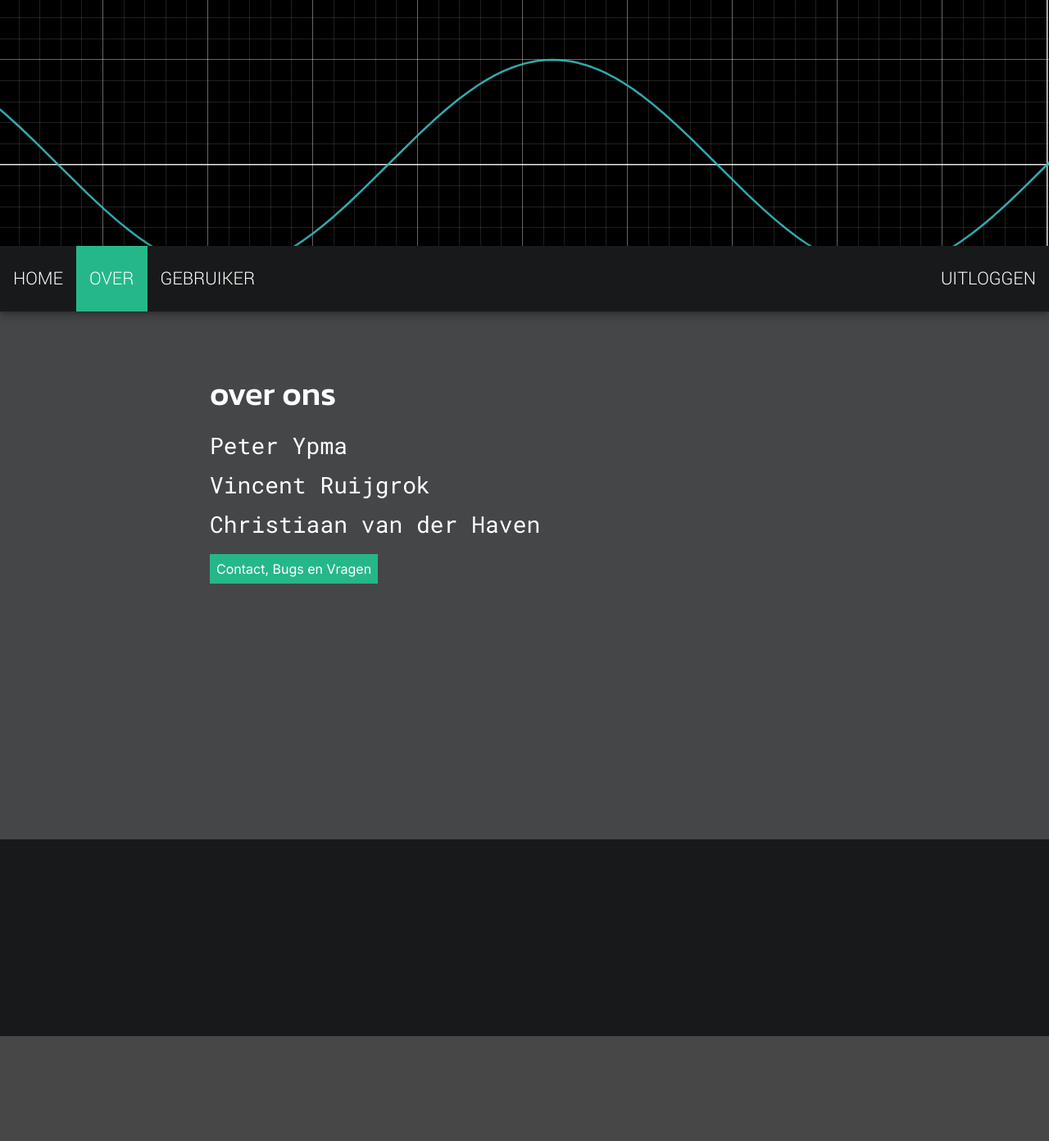
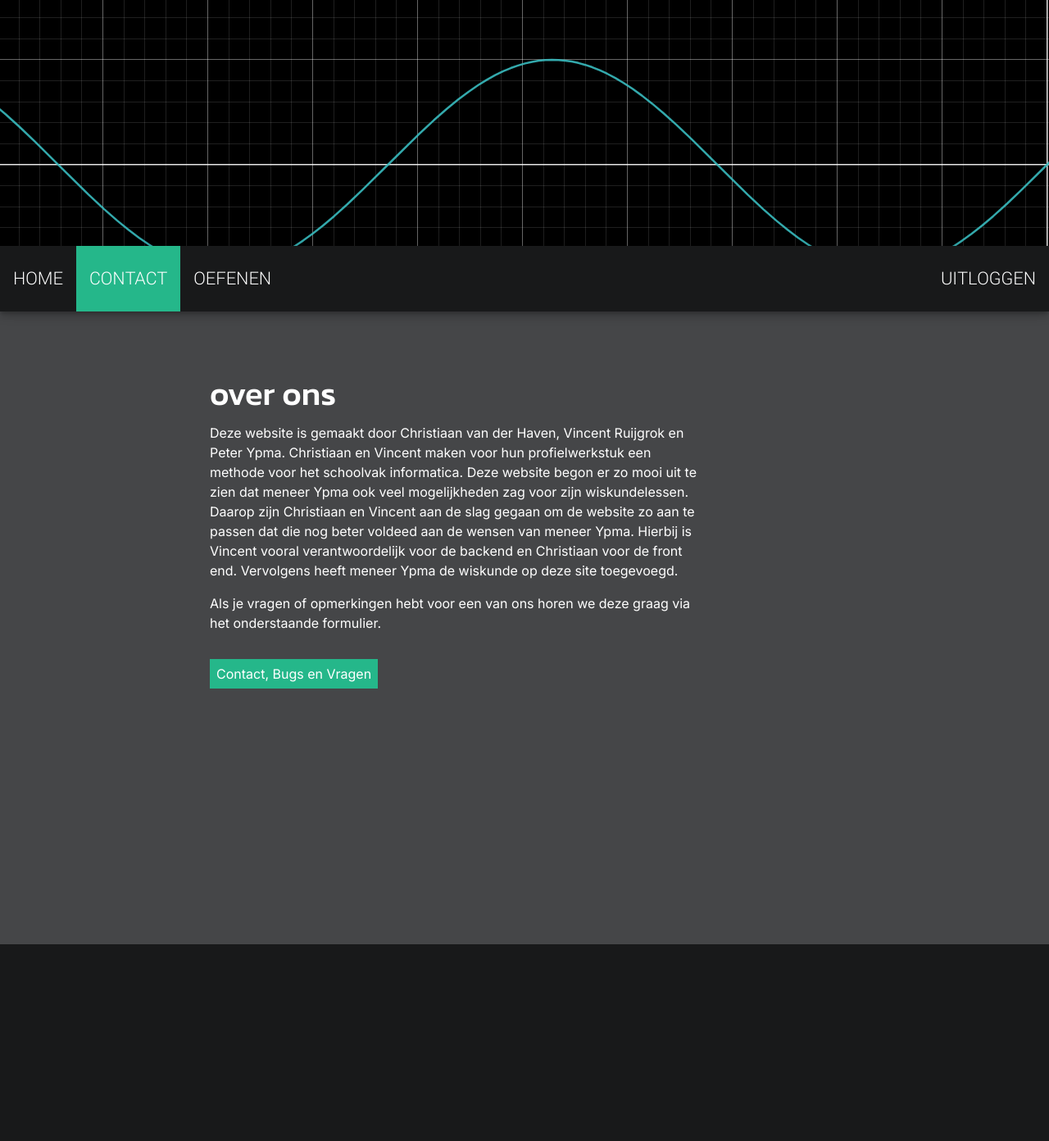
Before and after one commit to lolskigaming/wiskundemetypma, a Django app: page /over in a window 1280 px wide. Shown: the whole page at 82% size. Before the commit the page ends 1264 px from the top, so only its background shows below. Run offline with Django 3.2, Linux system fonts and the light colour scheme; a user stored in the database is signed in.

Commit message:
Navbar is gefixt, textjes toegevoegt en heen en weer knoppen bij /uitleg

```diff
--- a/wiskundemetypma/main/templates/main/gebruiker.html
+++ b/wiskundemetypma/main/templates/main/gebruiker.html
@@ -3,7 +3,6 @@
 {% block head %}
 <script>
     $(document).ready( ()=> {
-        ``
 
         $('#content').addClass('contentwelcome');
 
@@ -122,8 +121,6 @@
         var n = 0
         $('.fullletter').each( function() {
 
-
-
             if ($(this).parent().is(':visible')) {
                 var backgroundcolor = "var(--dmbglighten)";
 
@@ -143,6 +140,9 @@
 
 </script>
 <style>
+    #gebruiker {
+        background-color: var(--primarydarken);
+    }
     .checkcontainer {
         display: block;
         position: relative;
--- a/wiskundemetypma/main/templates/main/layout.html
+++ b/wiskundemetypma/main/templates/main/layout.html
@@ -18,13 +18,6 @@
     <script>
         $(document).ready(function() {
 
-            // Geef een kleurtje aan de juiste navbaritem
-            $('.navbaritem').each( function() {
-                if ($(this).html().toLowerCase() === window.location.pathname.replace('/', '')) {
-                    $(this).css('background', 'var(--primarydarken)');
-                }
-            });
-
             // Parallax effect
             $(document).scroll( ()=> {
                 $('#backgroundimage').css('top', $(document).scrollTop() * -0.3);
@@ -38,14 +31,14 @@
 
             // Animatie van heen en weer gaan tussen pagina's
             $('.navbaritem').click( function(event) {
-                if (window.location.pathname.includes($(this).html()) === false) {
+                if (window.location.pathname.includes($(this).attr('id')) === false) {
                     $('#content').removeClass('contentwelcome');
                     $('#content').addClass('contentbegone');
 
                     event.preventDefault();
 
                     window.setTimeout( ()=> {
-                        var link = $(this).html();
+                        var link = $(this).attr('id');
                         window.location.href = "{% url 'blog' %}".replace(/blog/, link.toString().toLowerCase());
                     }, 500);
                 }
@@ -414,18 +407,18 @@
         <div id="backgroundimage"></div>
         <div style="height: 300px"></div>
         <div id="navbar">
-            <div class="navbaritem" >HOME</div>
-            <div class="navbaritem" >OVER</div>
-            <!--<div class="navbaritem" >BLOG</div> -->
+            <div id="home" class="navbaritem" >HOME</div>
+            <div id="over" class="navbaritem" >CONTACT</div>
+            <!--<div id="blog" class="navbaritem" >BLOG</div> -->
             {% if request.user.is_authenticated %}
-            <div class="navbaritem" >GEBRUIKER</div>
-            <!--<div class="navbaritem" >LEADERBOARD</div>-->
+            <div id="gebruiker" class="navbaritem" >OEFENEN</div>
+            <!--<div id="leaderboard" class="navbaritem" >LEADERBOARD</div>-->
             {% else %}
-            <div class="navbaritem" style="float: right;">REGISTREREN</div>
-            <div class="navbaritem" style="float: right;">INLOGGEN</div>
+            <div id="registreren" class="navbaritem" style="float: right;">REGISTREREN</div>
+            <div id="inloggen" class="navbaritem" style="float: right;">INLOGGEN</div>
             {% endif %}
             {% if request.user.is_authenticated %}
-            <div class="navbaritem" style="float: right;">UITLOGGEN</div>
+            <div id="uitloggen" class="navbaritem" style="float: right;">UITLOGGEN</div>
             {% endif %}
         </div>
         <div id="page">
--- a/wiskundemetypma/main/templates/main/over.html
+++ b/wiskundemetypma/main/templates/main/over.html
@@ -12,6 +12,9 @@
         })
     </script>
     <style>
+        #over {
+            background-color: var(--primarydarken);
+        }
         .overtext {
             max-width: 600px;
         }
@@ -45,9 +48,10 @@
 {% block body %}
 <div class="overtext">
     <h1>over ons</h1>
-    <h1 class="subtitle">Peter Ypma</h1>
-    <h1 class="subtitle">Vincent Ruijgrok</h1>
-    <h1 class="subtitle" style="margin-bottom: 40px;">Christiaan van der Haven</h1>
+    <p>Deze website is gemaakt door Christiaan van der Haven, Vincent Ruijgrok en Peter Ypma. Christiaan en Vincent maken voor hun profielwerkstuk een methode voor het schoolvak informatica. Deze website begon er zo mooi uit te zien dat meneer Ypma ook veel mogelijkheden zag voor zijn wiskundelessen. Daarop zijn Christiaan en Vincent aan de slag gegaan om de website zo aan te passen dat die nog beter voldeed aan de wensen van meneer Ypma. Hierbij is Vincent vooral verantwoordelijk voor de backend en Christiaan voor de front end. Vervolgens heeft meneer Ypma de wiskunde op deze site toegevoegd.
+    </p>
+    <p style="margin-bottom: 40px;">Als je vragen of opmerkingen hebt voor een van ons horen we deze graag via het onderstaande formulier.</p>
+
     <a href="https://docs.google.com/forms/d/e/1FAIpQLSeH7Qa6vKHBQRctEJNblyxIjGwk_CHEjw0AdKRw03kXlLOX_w/viewform?usp=sf_link" id="contactbtn" target="_blanc" >Contact, Bugs en Vragen</a>
 </div>
 {% endblock %}
--- a/wiskundemetypma/oefenen/templates/oefenen/layout.html
+++ b/wiskundemetypma/oefenen/templates/oefenen/layout.html
@@ -163,10 +163,11 @@
                 <a id="backbutton" href="/gebruiker"><i class="material-icons-outlined" style="float: left; margin: 6px 0 8px 0;">arrow_back</i><p class="backbuttontext">TERUG</p></a>
                 <h1>{{ onderwerp }}</h1>
             </div>
+            <div id="blockbody">
             {% block body %}
 
             {% endblock %}
-
+            </div>
         </div>
     </body>
 </html>
```
Also changed, not shown: wiskundemetypma/main/templates/main/index.html (+8 -1 lines), wiskundemetypma/oefenen/templates/oefenen/uitleg.html (+62 -2 lines), wiskundemetypma/oefenen/views.py (+11 -3 lines), wiskundemetypma/db.sqlite3.
